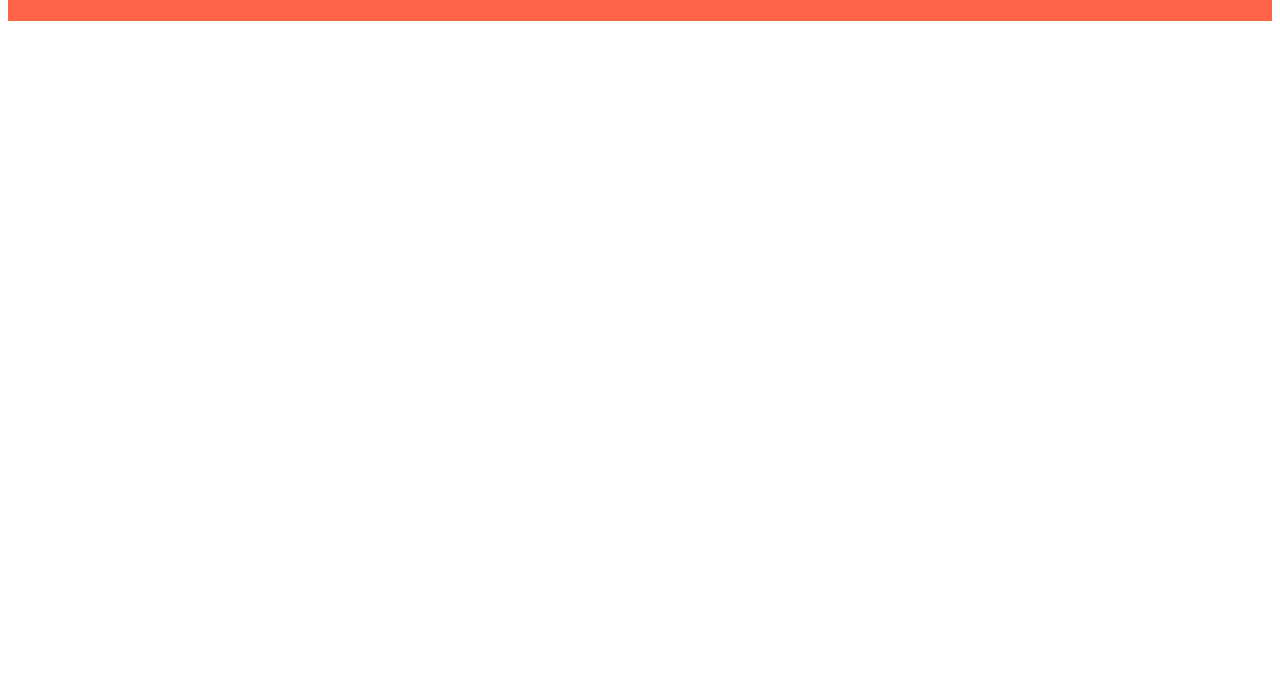
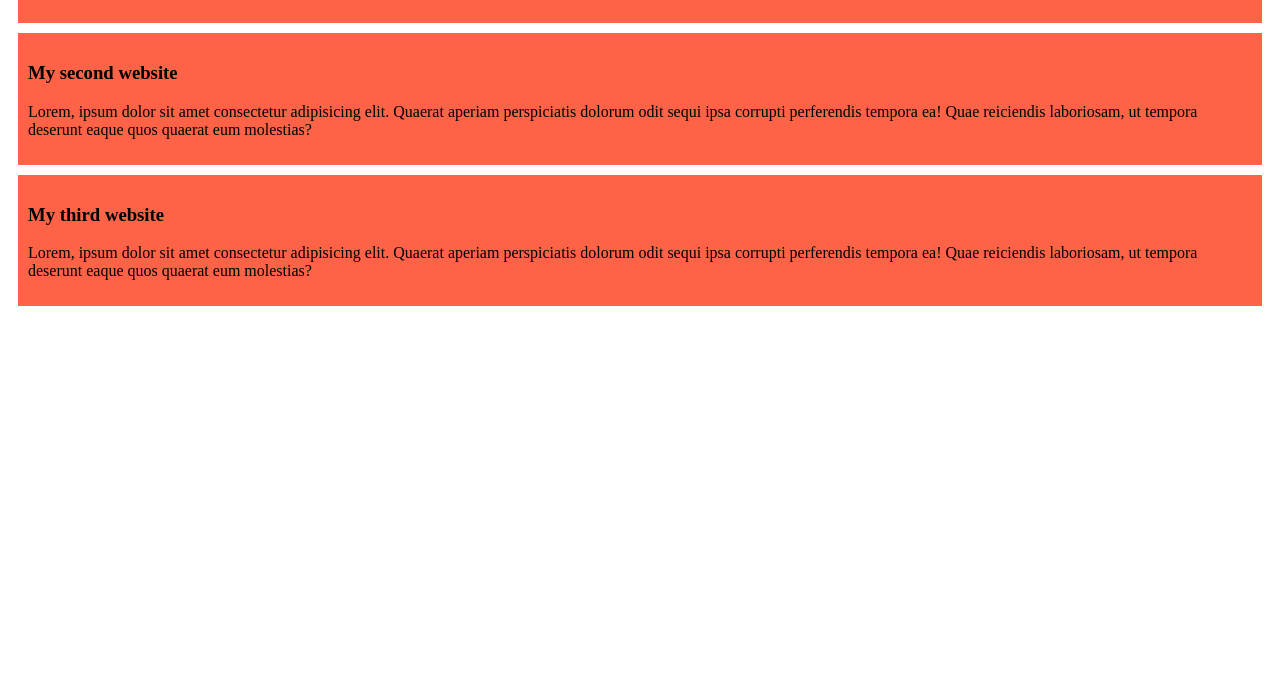
Before and after one commit to Wakil880/my-simple-website, a plain HTML site: page index.html in a window 1280 px wide. Shown: the part 118-800 px from the top of the page. Drawn offline with Linux system fonts and the light colour scheme.

Commit message:
added the second and third blog

```diff
--- a/index.html
+++ b/index.html
@@ -11,6 +11,14 @@
         <h3>My first website</h3>
         <p>Lorem, ipsum dolor sit amet consectetur adipisicing elit. Quaerat aperiam perspiciatis dolorum odit sequi ipsa corrupti perferendis tempora ea! Quae reiciendis laboriosam, ut tempora deserunt eaque quos quaerat eum molestias?</p>
     </div>
+    <div>
+        <h3>My second website</h3>
+        <p>Lorem, ipsum dolor sit amet consectetur adipisicing elit. Quaerat aperiam perspiciatis dolorum odit sequi ipsa corrupti perferendis tempora ea! Quae reiciendis laboriosam, ut tempora deserunt eaque quos quaerat eum molestias?</p>
+    </div>
+    <div>
+        <h3>My third website</h3>
+        <p>Lorem, ipsum dolor sit amet consectetur adipisicing elit. Quaerat aperiam perspiciatis dolorum odit sequi ipsa corrupti perferendis tempora ea! Quae reiciendis laboriosam, ut tempora deserunt eaque quos quaerat eum molestias?</p>
+    </div>
 
 </body>
 </html>
--- a/styles/blog.css
+++ b/styles/blog.css
@@ -1,4 +1,5 @@
 div{
     background-color: tomato;
     padding:10px ;
+    margin: 10px;
 }
```
